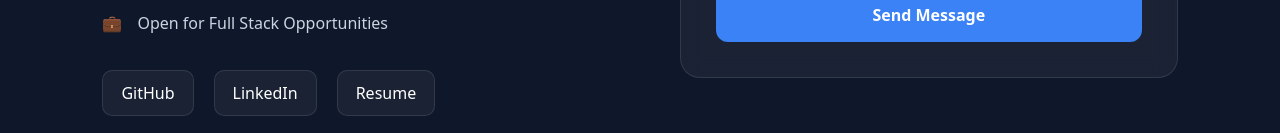
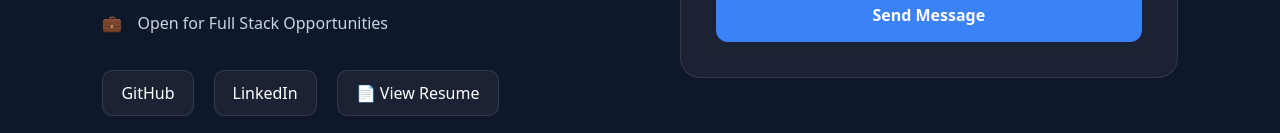
Before and after one commit to rajubandam980/RajuPortfolio, an Angular app: page / in a window 1280 px wide. Shown: the part 4907-5040 px from the top of the page. Built offline with nearby package versions, Linux system fonts and the light colour scheme.

Commit message:
Updated portfolio UI and content

```diff
--- a/src/app/components/contact/contact.html
+++ b/src/app/components/contact/contact.html
@@ -39,17 +39,21 @@
 
       <div class="social-links">
 
-        <a href="#">
+        <a href="https://github.com/rajubandam980" target="_blank">
           GitHub
         </a>
 
-        <a href="#">
+        <a href="https://www.linkedin.com/in/raju-bandam-ab357b194" target="_blank">
           LinkedIn
         </a>
 
-        <a href="#">
-          Resume
-        </a>
+        <a
+        href="Raju_Fullstack_Cigniti.pdf"
+        target="_blank"
+        class="secondary-btn"
+      >
+        📄 View Resume
+      </a>
 
       </div>
 
```
